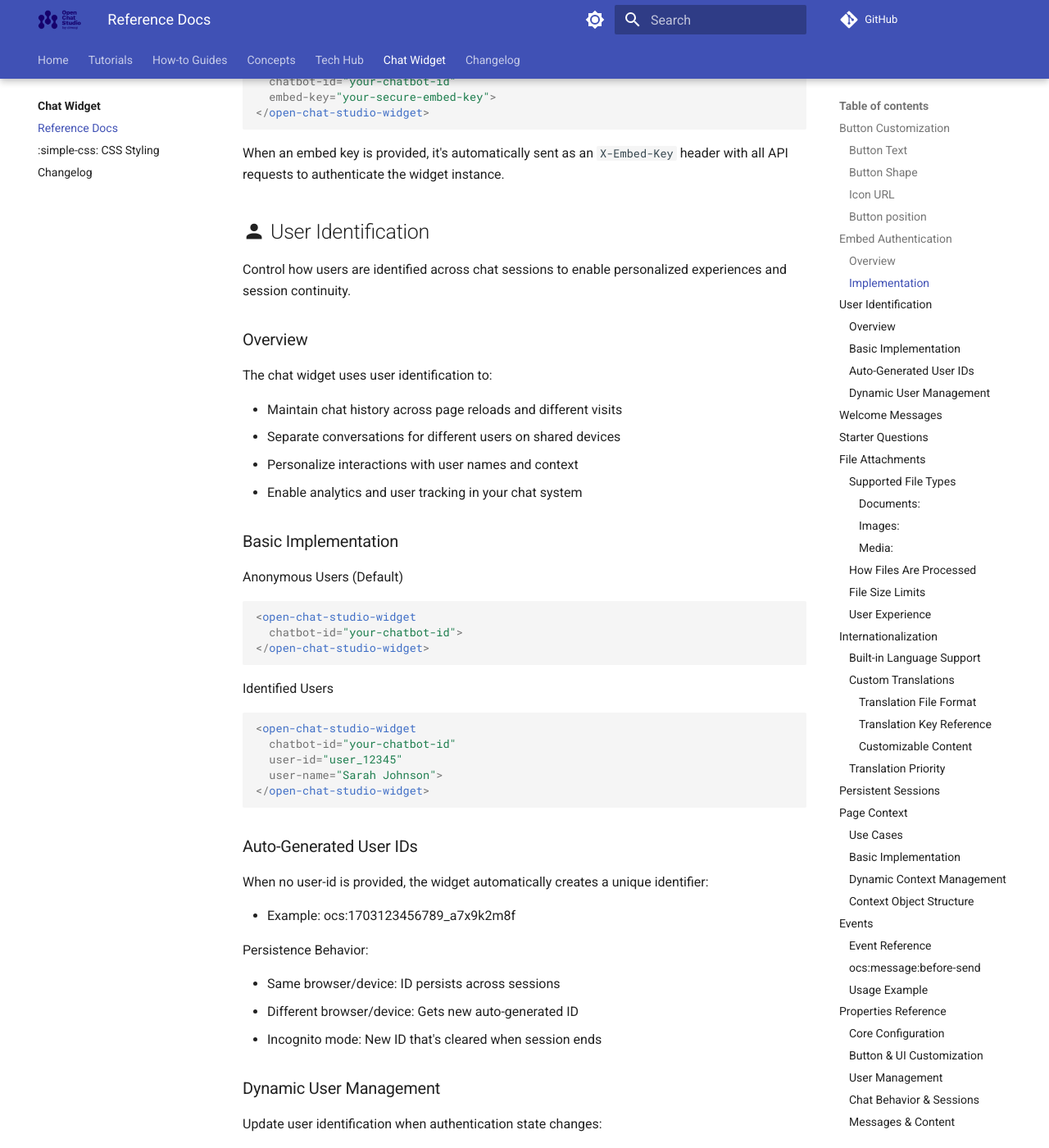
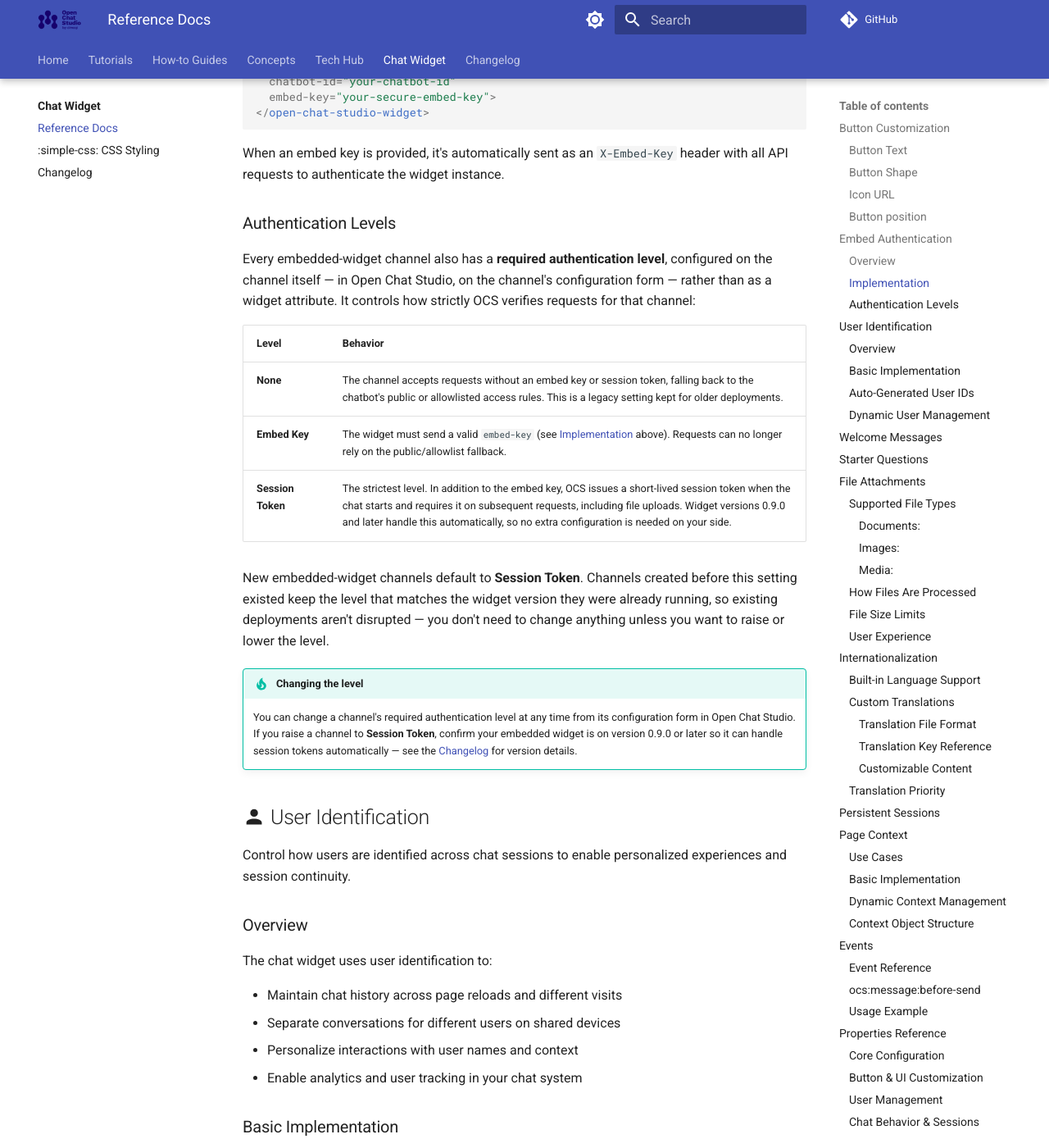
Before and after one commit to dimagi/open-chat-studio-docs, an MkDocs documentation site: the page built from docs/chat_widget/reference.md, in a window 1280 px wide and 1400 px high, scrolled down 1776 px. Shown: the whole window at 82% size. Built offline with MkDocs 1.6.1 and Material for MkDocs 9.7.7, drawn with Linux system fonts in a browser that asks for light colours; a script that is not in the unit is left out; comment, search, counter and statistics services are not loaded.

Commit message:
update changelog and docs from OCS PR #3865
Co-Authored-By: Claude Opus 4.8 (1M context) <noreply@anthropic.com>

````diff
--- a/docs/chat_widget/reference.md
+++ b/docs/chat_widget/reference.md
@@ -70,6 +70,21 @@ The embed authentication feature allows you to:
 ```
 
 When an embed key is provided, it's automatically sent as an `X-Embed-Key` header with all API requests to authenticate the widget instance.
+
+### Authentication Levels
+
+Every embedded-widget channel also has a **required authentication level**, configured on the channel itself — in Open Chat Studio, on the channel's configuration form — rather than as a widget attribute. It controls how strictly OCS verifies requests for that channel:
+
+| Level | Behavior |
+|---|---|
+| **None** | The channel accepts requests without an embed key or session token, falling back to the chatbot's public or allowlisted access rules. This is a legacy setting kept for older deployments. |
+| **Embed Key** | The widget must send a valid `embed-key` (see [Implementation](#implementation) above). Requests can no longer rely on the public/allowlist fallback. |
+| **Session Token** | The strictest level. In addition to the embed key, OCS issues a short-lived session token when the chat starts and requires it on subsequent requests, including file uploads. Widget versions 0.9.0 and later handle this automatically, so no extra configuration is needed on your side. |
+
+New embedded-widget channels default to **Session Token**. Channels created before this setting existed keep the level that matches the widget version they were already running, so existing deployments aren't disrupted — you don't need to change anything unless you want to raise or lower the level.
+
+!!! tip "Changing the level"
+    You can change a channel's required authentication level at any time from its configuration form in Open Chat Studio. If you raise a channel to **Session Token**, confirm your embedded widget is on version 0.9.0 or later so it can handle session tokens automatically — see the [Changelog](changelog.md) for version details.
 
 ## :material-account: User Identification
 Control how users are identified across chat sessions to enable personalized experiences and session continuity.
````
Also changed, not shown: docs/changelog.md (+1 -0 lines), docs/chat_widget/index.md (+3 -0 lines).
